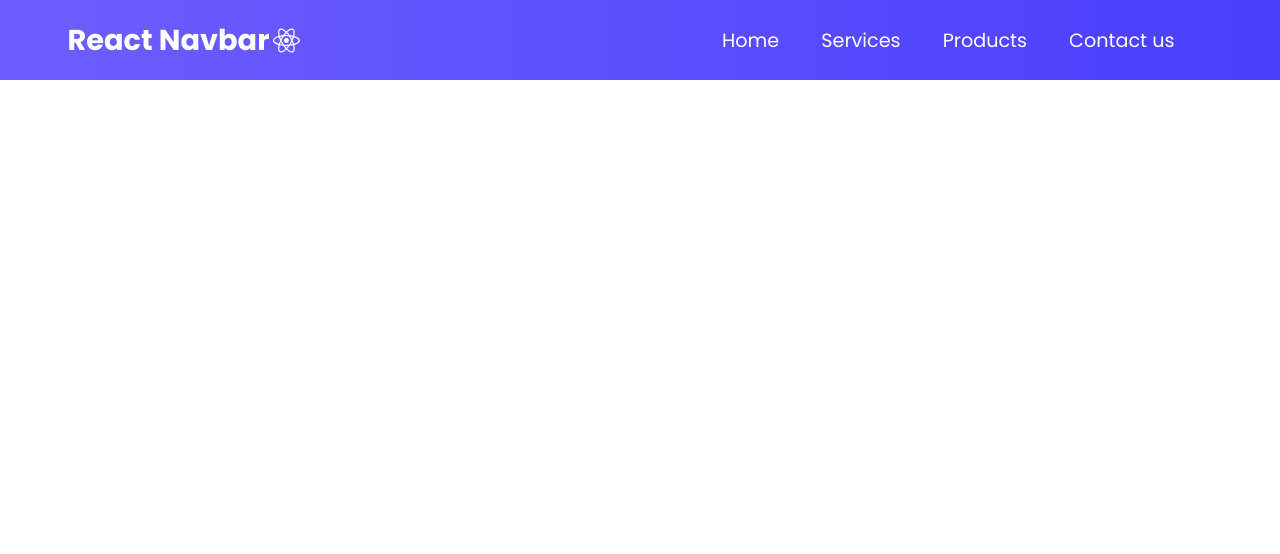
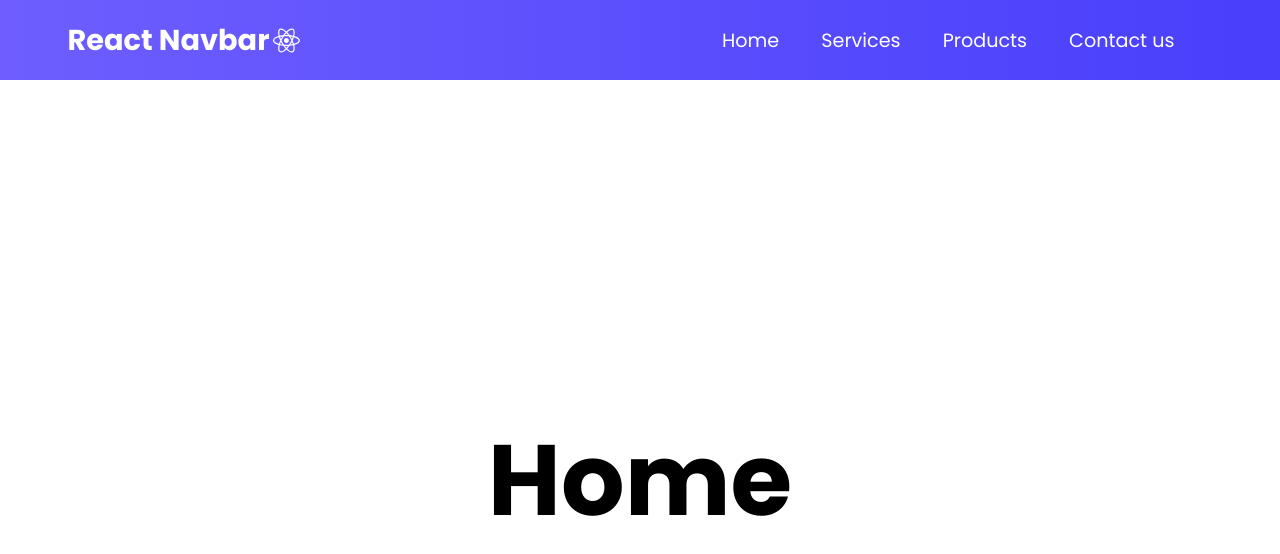
Before and after one commit to gabrielsousadev/react-navbar, a React (Create React App) app: page / in a window 1280 px wide. Shown: the top 554 px of the page. Built offline with nearby package versions, Linux system fonts and the light colour scheme.

Commit message:
Pages and container

```diff
--- a/src/App.css
+++ b/src/App.css
@@ -5,3 +5,9 @@
   box-sizing: border-box;
   font-family: 'Poppins', sans-serif;
 }
+
+body
+{
+    position: relative;
+    height: 100vh;
+}
--- a/src/App.tsx
+++ b/src/App.tsx
@@ -1,11 +1,13 @@
 import React from 'react';
 import './App.css';
 import Navbar from './components/navbar/Navbar';
+import Container from './Layout/Container';
 
 function App() {
   return (
     <div className="App">
       <Navbar/>
+      <Container/>
     </div>
   );
 }
--- /dev/null
+++ b/src/Layout/Container.tsx
@@ -0,0 +1,12 @@
+import React, { Component } from 'react'
+import Home from '../pages/Home';
+
+class Container extends Component {
+  render() {
+    return (
+        <Home/>
+    )
+  }
+}
+
+export default Container;
--- /dev/null
+++ b/src/pages/Home.tsx
@@ -0,0 +1,14 @@
+import React, { Component } from 'react'
+import './style.css';
+
+class Home extends Component {
+  render() {
+    return (
+        <div className='content'>
+            <h1>Home</h1>
+        </div>
+    )
+  }
+}
+
+export default Home
--- /dev/null
+++ b/src/pages/style.css
@@ -0,0 +1,12 @@
+.content
+{
+    display: flex;
+    justify-content: center;
+    align-items: center;
+    min-height: 100vh;
+}
+
+.content h1
+{
+    font-size: 100px;
+}
```
Also changed, not shown: src/pages/Contact.tsx (added, +11 -0 lines), src/pages/Products.tsx (added, +11 -0 lines), src/pages/Services.tsx (added, +11 -0 lines).
